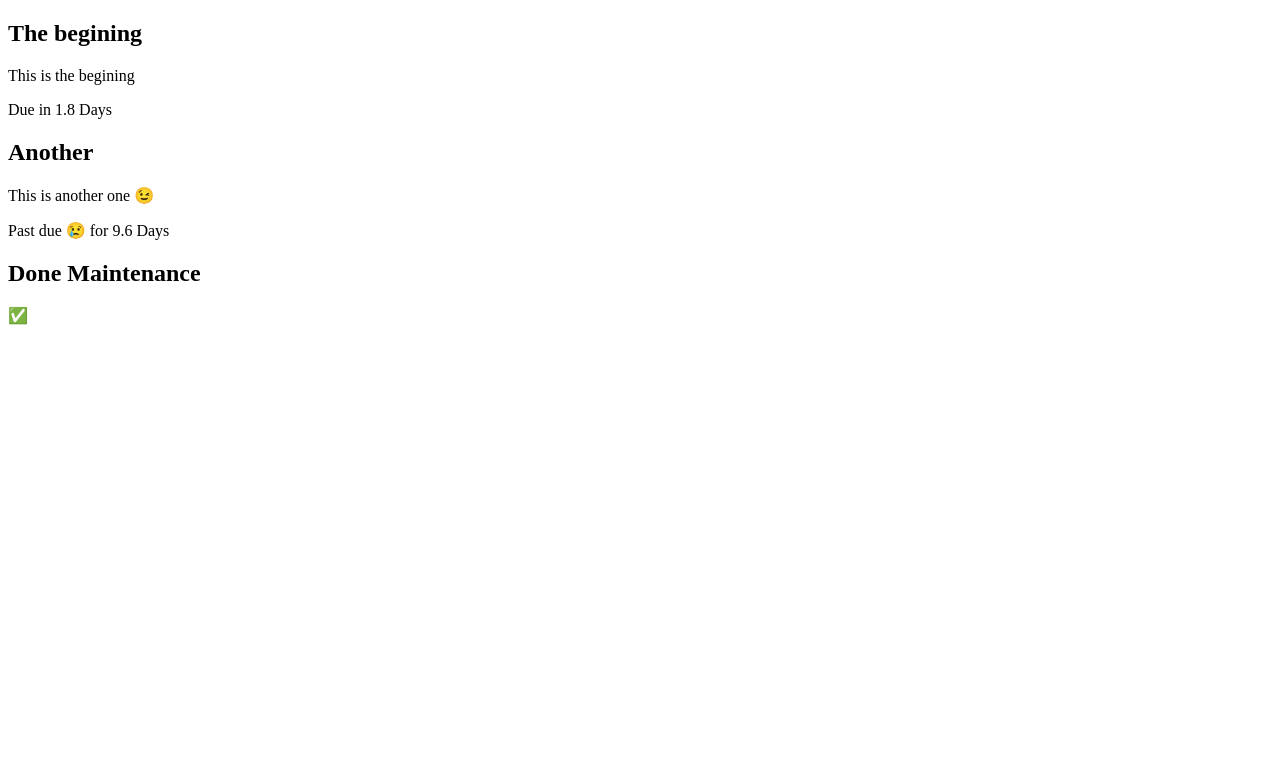
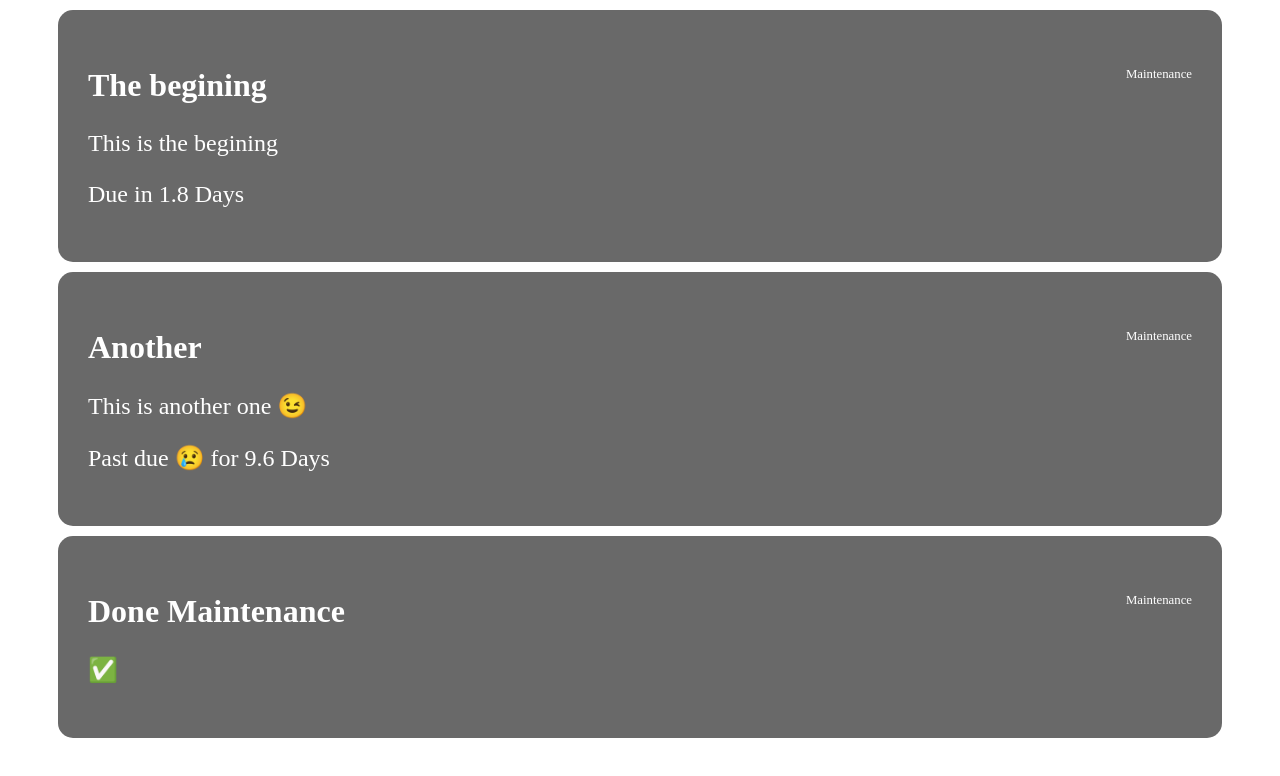
Before and after one commit to statuisy/status-frontend, a Next.js app: page / in a window 1280 px wide. Shown: the top 776 px of the page. Built offline with nearby package versions, Linux system fonts and the light colour scheme.

Commit message:
💄 Made some style in a commonent on Maintenance.js ➕ Added styled-components

```diff
--- a/components/Maintenance.js
+++ b/components/Maintenance.js
@@ -1,19 +1,39 @@
 import React from 'react';
-
+import styled from 'styled-components';
 import DueIn from './DueIn';
 
 import data from '../data/maintenance.json';
 
+const MaintenanceItem = styled.div`
+	background-color: #696969;
+	color: white;
+	border-radius: 15px;
+	margin: 10px 50px;
+	padding: 30px;
+	p {
+		font-size: 1.5rem;
+	}
+	h2 {
+		font-size: 2rem;
+
+	}
+	h2::after {
+		content: 'Maintenance';
+		float: right;
+		font-size: 0.8rem;
+		font-weight: lighter;
+		}
+`;
 const Maintenance = () => {
 	return (
 		<div>
 			{data.map((item) => {
 				return (
-					<div className='maintenance-item' key={item.id}>
+					<MaintenanceItem key={item.id}>
 						<h2>{item.title}</h2>
 						<p>{item.description}</p>
 						<DueIn howLong={item.how_long} createdAt = {item.created_at} status={item.status} />
-					</div>
+					</MaintenanceItem>
 				)
 			})}
 		</div>
--- /dev/null
+++ b/components/styles/MaintenanceItem.js
@@ -0,0 +1 @@
+import styled from 'styled-components';
```
Also changed, not shown: package.json (+5 -4 lines), 2 other files (tests, documents, lock files or other folders).
